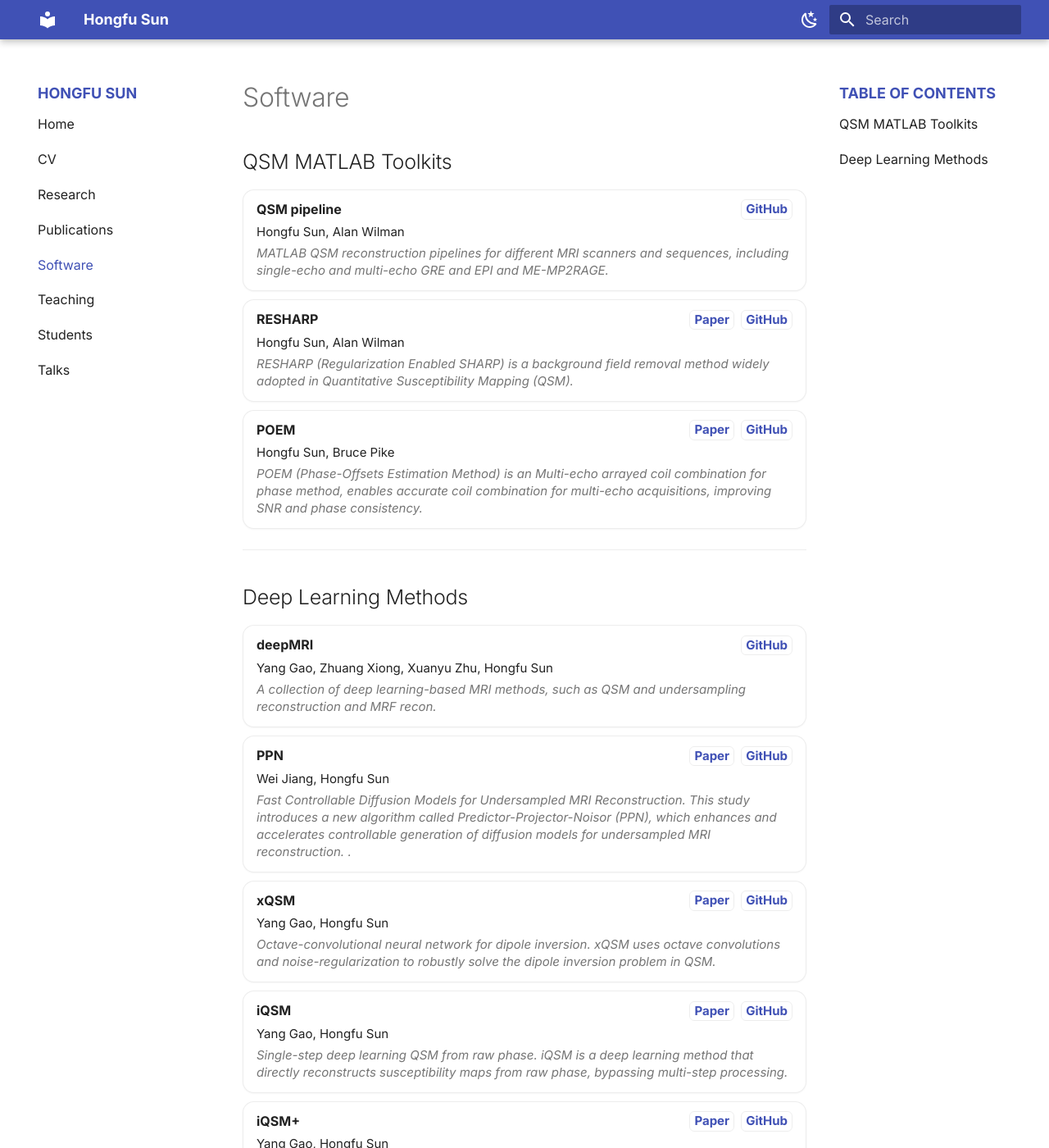
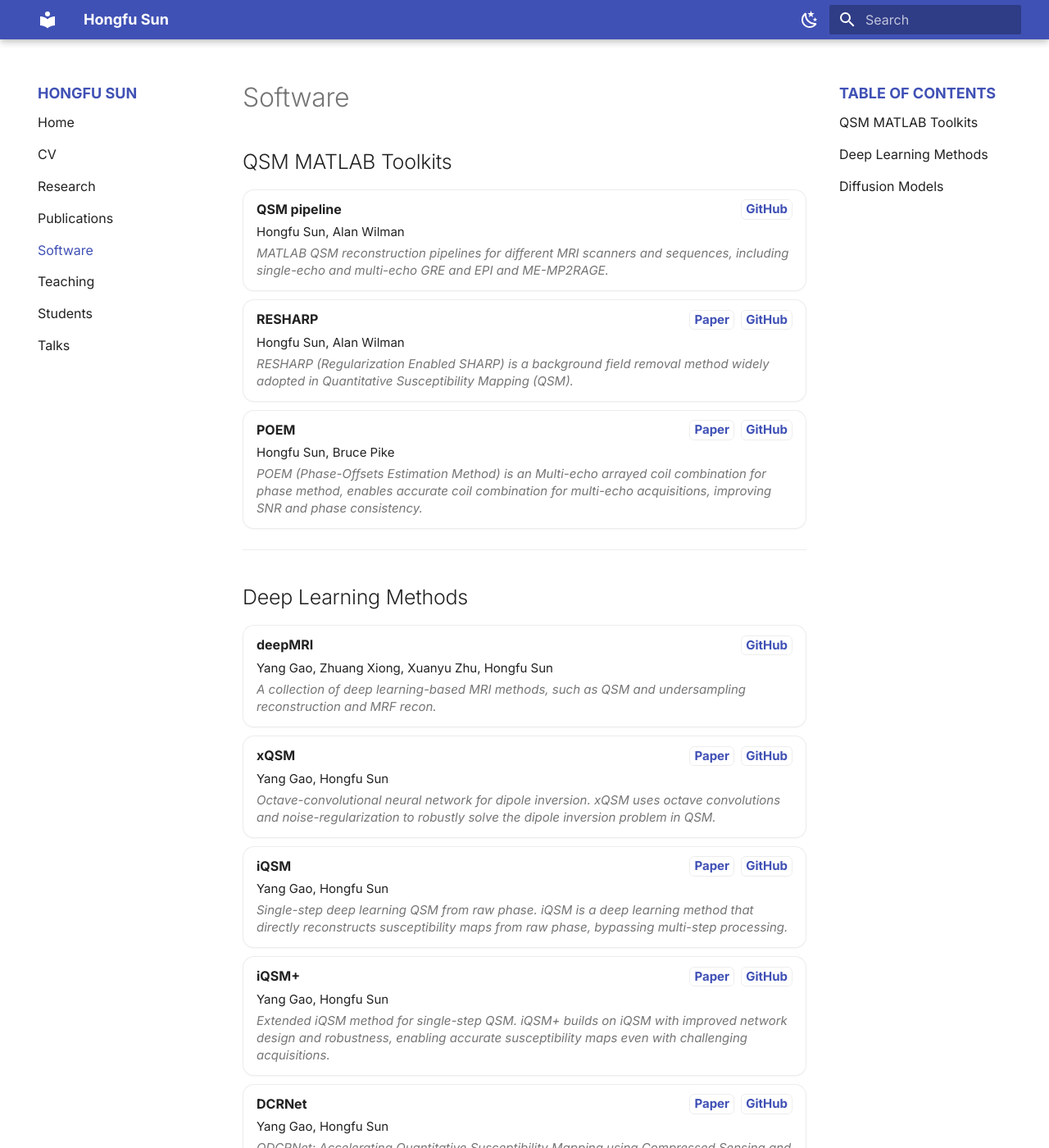
Before and after one commit to sunhongfu/sunhongfu.github.io, an MkDocs documentation site: the page built from docs/software.md, in a window 1280 px wide and 1400 px high. Shown: the whole window at 82% size. Built offline with MkDocs 1.6.1 and Material for MkDocs 9.7.7, drawn with Linux system fonts in a browser that asks for light colours; some of the changed text lies outside the part shown.

Commit message:
smaller gap

```diff
--- a/docs/assets/extra.css
+++ b/docs/assets/extra.css
@@ -8,13 +8,13 @@
 
 .md-nav__link {
   font-size: 0.8rem;   /* default ~0.7–0.8rem */
-  padding: 0.3rem 0;   /* add vertical spacing */
+  padding: 0.2rem 0;   /* add vertical spacing */
 }
 
 /* ===== Table of contents (right sidebar) ===== */
 .md-sidebar--secondary .md-nav__link {
   font-size: 0.8rem;  /* slightly larger */
-  padding: 0.3rem 0;  /* add vertical spacing */
+  padding: 0.2rem 0;  /* add vertical spacing */
 }
 
 /* Optional: Make headings in TOC stand out more */
--- a/docs/software.md
+++ b/docs/software.md
@@ -61,20 +61,6 @@
     </div>
     <div class="software-authors">Yang Gao, Zhuang Xiong, Xuanyu Zhu, Hongfu Sun</div>
     <div class="software-venue">A collection of deep learning-based MRI methods, such as QSM and undersampling reconstruction and MRF recon.</div>
-  </div>
-
-  <div class="software-card">
-    <div class="software-header">
-      <div class="software-title">PPN</div>
-      <div class="software-actions">
-        <a class="software-btn action" href="https://doi.org/10.1109/ISBI56570.2024.10635891" target="_blank" rel="noopener">Paper</a>
-        <a class="software-btn action" href="https://github.com/sunhongfu/ppn" target="_blank" rel="noopener">GitHub</a>
-        <!-- <span class="software-tag python">Python</span> -->
-        <!-- <span class="software-tag dl">Deep Learning</span> -->
-      </div>
-    </div>
-    <div class="software-authors">Wei Jiang, Hongfu Sun</div>
-    <div class="software-venue">Fast Controllable Diffusion Models for Undersampled MRI Reconstruction. This study introduces a new algorithm called Predictor-Projector-Noisor (PPN), which enhances and accelerates controllable generation of diffusion models for undersampled MRI reconstruction. .</div>
   </div>
 
   <div class="software-card">
@@ -161,6 +147,27 @@
     <div class="software-venue">Model-based Deep Image Prior for QSM. MoDIP is an unsupervised dipole inversion method leveraging deep image prior principles for quantitative susceptibility mapping without training data.</div>
   </div>
 
+
+</div>
+
+## Diffusion Models
+
+<div class="software-list">
+
+  <div class="software-card">
+    <div class="software-header">
+      <div class="software-title">PPN</div>
+      <div class="software-actions">
+        <a class="software-btn action" href="https://doi.org/10.1109/ISBI56570.2024.10635891" target="_blank" rel="noopener">Paper</a>
+        <a class="software-btn action" href="https://github.com/sunhongfu/ppn" target="_blank" rel="noopener">GitHub</a>
+        <!-- <span class="software-tag python">Python</span> -->
+        <!-- <span class="software-tag dl">Deep Learning</span> -->
+      </div>
+    </div>
+    <div class="software-authors">Wei Jiang, Hongfu Sun</div>
+    <div class="software-venue">Fast Controllable Diffusion Models for Undersampled MRI Reconstruction. This study introduces a new algorithm called Predictor-Projector-Noisor (PPN), which enhances and accelerates controllable generation of diffusion models for undersampled MRI reconstruction. .</div>
+  </div>
+
   <div class="software-card">
     <div class="software-header">
       <div class="software-title">QSMDiff</div>
@@ -175,13 +182,4 @@
     <div class="software-venue">Diffusion-model-based QSM for EPI scans. QSMDiff employs diffusion probabilistic models to reconstruct QSM from undersampled or distorted EPI scans, improving robustness and generalizability.</div>
   </div>
 
-  <div class="software-card">
-    <div class="software-header">
-      <div class="software-title">More Software Coming Soon...</di</div>v>
-    <div class="software-actions"></
-    div>
-    <div class="software-authors">DIP-UP, DeepRelaxo, MRF-Mixer and others</div>
-    <div class="software-venue">Additional methods and tools will be added here with detailed descriptions, references, and code repositories.</div>
-  </div>
-
 </div>
```
